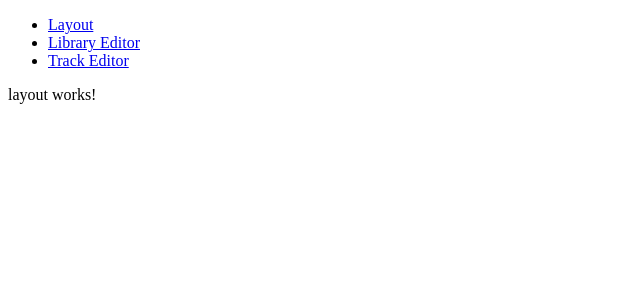
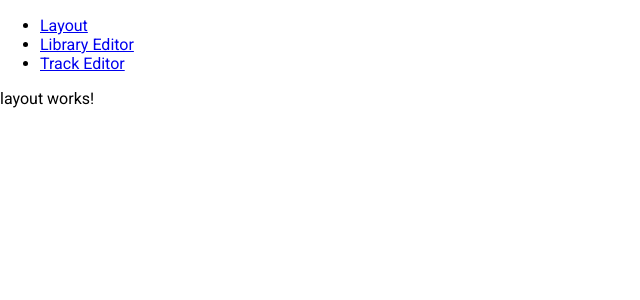
Before and after one commit to jeffie9/electron-tracks, an Angular app: page /layout in a window 1280 px wide. Shown: the top 300 px of the page, without its empty margins (0-640 px from the left). Built offline with nearby package versions, Linux system fonts and the light colour scheme.

Commit message:
add material

```diff
--- a/angular.json
+++ b/angular.json
@@ -24,6 +24,7 @@
               "src/assets"
             ],
             "styles": [
+              "./node_modules/@angular/material/prebuilt-themes/indigo-pink.css",
               "src/styles.css"
             ],
             "scripts": []
@@ -88,6 +89,7 @@
               "src/assets"
             ],
             "styles": [
+              "./node_modules/@angular/material/prebuilt-themes/indigo-pink.css",
               "src/styles.css"
             ],
             "scripts": []
--- a/package.json
+++ b/package.json
@@ -14,10 +14,12 @@
   "private": true,
   "dependencies": {
     "@angular/animations": "~10.0.9",
+    "@angular/cdk": "^10.1.3",
     "@angular/common": "~10.0.9",
     "@angular/compiler": "~10.0.9",
     "@angular/core": "~10.0.9",
     "@angular/forms": "~10.0.9",
+    "@angular/material": "^10.1.3",
     "@angular/platform-browser": "~10.0.9",
     "@angular/platform-browser-dynamic": "~10.0.9",
     "@angular/router": "~10.0.9",
--- a/src/app/app.module.ts
+++ b/src/app/app.module.ts
@@ -1,6 +1,7 @@
 import { BrowserModule } from '@angular/platform-browser';
 import { NgModule } from '@angular/core';
 import { ReactiveFormsModule } from '@angular/forms';
+import { BrowserAnimationsModule } from '@angular/platform-browser/animations';
 
 import { AppRoutingModule } from './app-routing.module';
 import { AppComponent } from './app.component';
@@ -19,6 +20,7 @@
   ],
   imports: [
     BrowserModule,
+    BrowserAnimationsModule,
     AppRoutingModule,
     ReactiveFormsModule,
   ],
--- a/src/index.html
+++ b/src/index.html
@@ -6,6 +6,8 @@
   <base href="./">
   <meta name="viewport" content="width=device-width, initial-scale=1">
   <link rel="icon" type="image/x-icon" href="favicon.ico">
+  <link href="https://fonts.googleapis.com/css?family=Roboto:300,400,500&display=swap" rel="stylesheet">
+  <link href="https://fonts.googleapis.com/icon?family=Material+Icons" rel="stylesheet">
 </head>
 <body>
   <app-root></app-root>
--- a/src/styles.css
+++ b/src/styles.css
@@ -1 +1,4 @@
 /* You can add global styles to this file, and also import other style files */
+
+html, body { height: 100%; }
+body { margin: 0; font-family: Roboto, "Helvetica Neue", sans-serif; }
```
Also changed, not shown: 1 other file (tests, documents, lock files or other folders).
